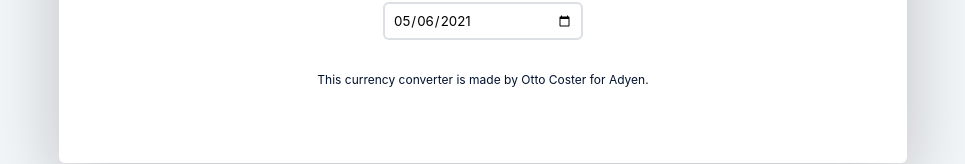
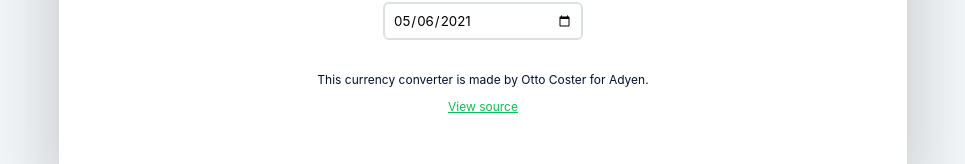
Before and after one commit to ayowoleadenuga/adyen-currency-converter, an Angular app: page / in a window 1280 px wide. Shown: the part 392-556 px from the top of the page, without its empty margins (157-1122 px from the left). Built offline with nearby package versions, Linux system fonts and the light colour scheme; no server answers.

Commit message:
Add source link

```diff
--- a/src/app/currency-converter/currency-converter.component.html
+++ b/src/app/currency-converter/currency-converter.component.html
@@ -33,7 +33,10 @@
   <label for="date">On</label>
   <input type="date" name="date" [formControl]="date" min="1999-01-01" max="{{ today }}">
 
-  <p id="bottom">
-    This currency converter is made by Otto Coster for Adyen.
-  </p>
+  <div id="bottom">
+    <p>
+      This currency converter is made by Otto Coster for Adyen.
+    </p>
+    <a href="https://github.com/ottocoster/adyen-currency-converter">View source</a>
+  </div>
 </main>
--- a/src/app/currency-converter/currency-converter.component.scss
+++ b/src/app/currency-converter/currency-converter.component.scss
@@ -100,5 +100,9 @@
         margin-top: 32px;
         text-align: center;
         font-size: 0.75rem;
+
+        a {
+            color:rgb(10, 191, 83);
+        }
     }
 }
```
